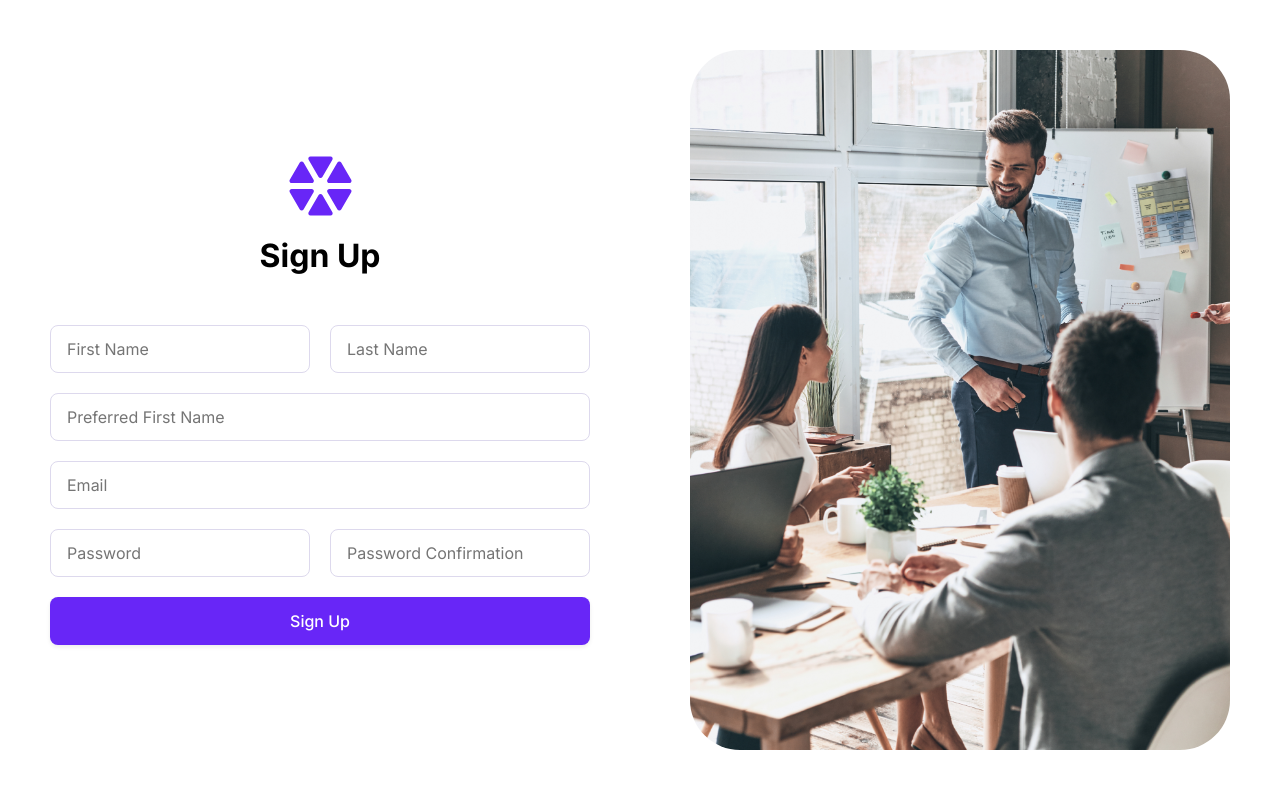
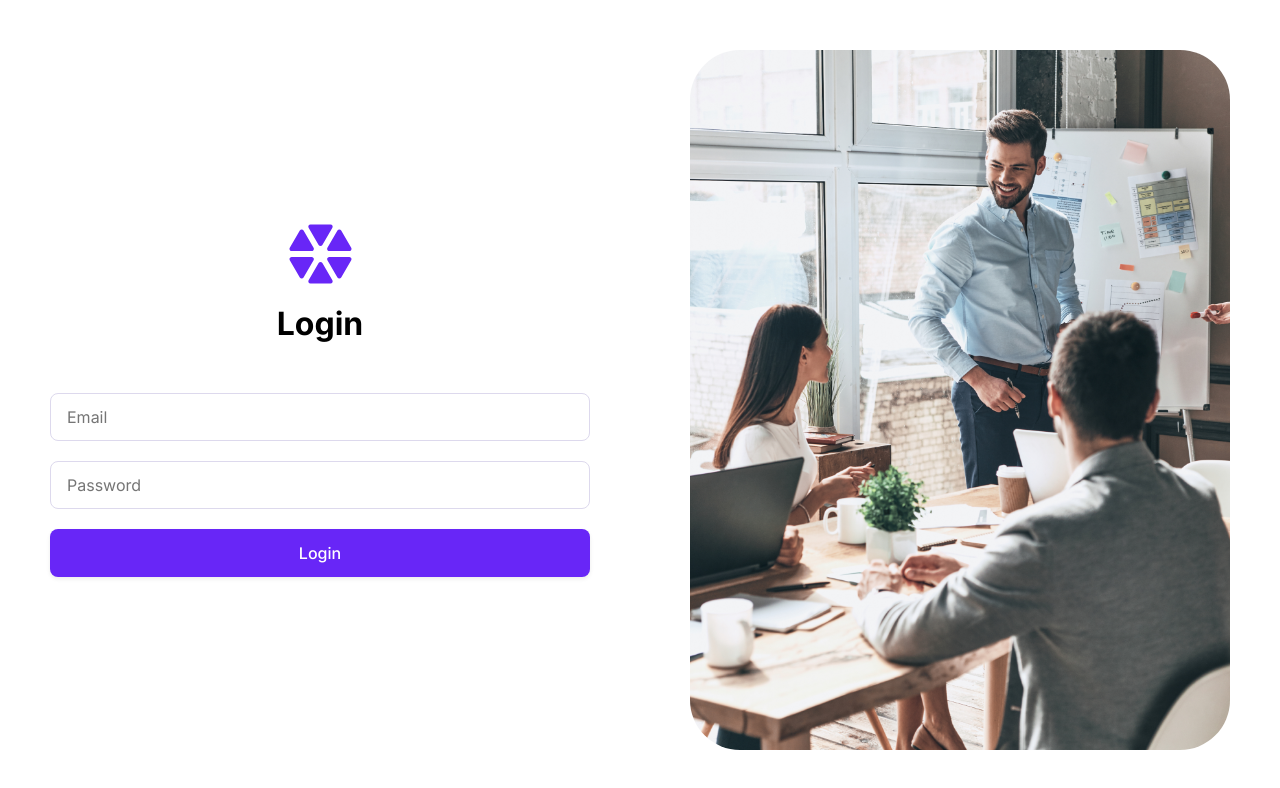
Before and after one commit to rukshonarad/projectify-app-ui, a React (Create React App) app: page / in a window 1280 px wide. Shown: the top 788 px of the page. Built offline with nearby package versions, Linux system fonts and the light colour scheme.

Commit message:
Implement login page

```diff
--- a/src/App.tsx
+++ b/src/App.tsx
@@ -1,7 +1,7 @@
-import { Signup } from "./pages";
+import { Login } from "./pages";
 
 const App = () => {
-    return <Signup />;
+    return <Login />;
 };
 
 export { App };
--- /dev/null
+++ b/src/pages/admin-auth/login/Login.css
@@ -0,0 +1,19 @@
+.login {
+    width: 100%;
+
+    display: grid;
+    grid-template-columns: 1fr 1fr;
+    gap: var(--space-20);
+}
+
+.login__email {
+    grid-column: 1 / 3;
+}
+
+.login__password {
+    grid-column: 1 / 3;
+}
+
+.login__submit-button {
+    grid-column: 1 / 3;
+}
--- /dev/null
+++ b/src/pages/admin-auth/login/Login.tsx
@@ -0,0 +1,88 @@
+import { useState } from "react";
+import { Button, Input } from "../../../design-system";
+import { AuthWrapper } from "../../components";
+
+import flatIronBuilding from "../../../assets/images/team.png";
+
+import "./Login.css";
+
+const Login = () => {
+    const [firstName, setFirstName] = useState<string>("");
+    const [lastName, setLastName] = useState<string>("");
+    const [preferredName, setPreferredName] = useState<string>("");
+    const [email, setEmail] = useState<string>("");
+    const [password, setPassword] = useState<string>("");
+    const [passwordConfirm, setPasswordConfirm] = useState<string>("");
+
+    const handleOnChangeFirstName = (value: string) => {
+        setFirstName(value);
+    };
+
+    const handleOnChangeLastName = (value: string) => {
+        setLastName(value);
+    };
+
+    const handleOnChangeName = (value: string) => {
+        setPreferredName(value);
+    };
+
+    const handleOnChangeEmail = (value: string) => {
+        setEmail(value);
+    };
+
+    const handleOnChangePassword = (value: string) => {
+        setPassword(value);
+    };
+
+    const handleOnChangePasswordConfirm = (value: string) => {
+        setPasswordConfirm(value);
+    };
+
+    const createAccount = (e: React.FormEvent<HTMLFormElement>) => {
+        e.preventDefault();
+        console.log(
+            firstName,
+            lastName,
+            preferredName,
+            password,
+            passwordConfirm,
+            email
+        );
+    };
+
+    return (
+        <AuthWrapper imageUrl={flatIronBuilding} pageTitle="Login">
+            <form className="login" onSubmit={createAccount}>
+                <Input
+                    type="email"
+                    placeholder="Email"
+                    value={email}
+                    onChange={handleOnChangeEmail}
+                    shape="rounded"
+                    size="lg"
+                    className="login__email"
+                />
+                <Input
+                    type="password"
+                    placeholder="Password"
+                    value={password}
+                    onChange={handleOnChangePassword}
+                    shape="rounded"
+                    size="lg"
+                    className="login__password"
+                />
+
+                <Button
+                    color="primary"
+                    size="lg"
+                    shape="rounded"
+                    className="login__submit-button"
+                >
+                    Login
+                </Button>
+            </form>
+        </AuthWrapper>
+    );
+};
+
+export { Login };
--- a/src/pages/index.ts
+++ b/src/pages/index.ts
@@ -1 +1,2 @@
 export * from "./admin-auth/sign-up/Signup";
+export * from "./admin-auth/login/Login";
```
